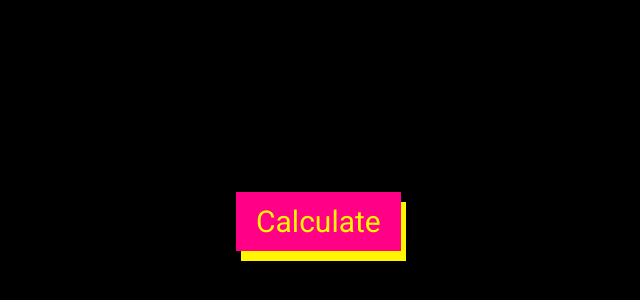
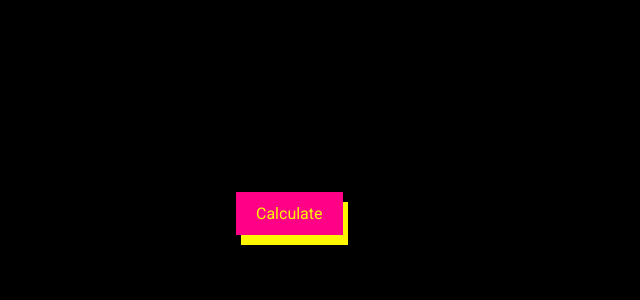
Before and after one commit to benq66/ai_ethics_2020, a plain HTML site: page Javascript/index.html in a window 1280 px wide. Shown: the part 208-508 px from the top of the page, without its empty margins (404-1044 px from the left). Drawn offline with Linux system fonts and the light colour scheme.

Commit message:
Font size reduction

```diff
--- a/Javascript/style.css
+++ b/Javascript/style.css
@@ -3,7 +3,7 @@ html{
     display: flex;
     flex-direction: column;
     font-family: 'Roboto', sans-serif;
-    font-size: 20px;
+    font-size: 12px;
     /*color: white;*/
     color:#FF0087;
 }
@@ -52,7 +52,7 @@ button{
     border: none;
     box-sizing: border-box;
     /*color: white;*/
-    font-size: 30px;
+    font-size: 16px;
     /*background-image: linear-gradient(to bottom,  #9a9ae1, #8aa7ec);*/
     background-color: #FF0087;
     color: #FFF600;
```
